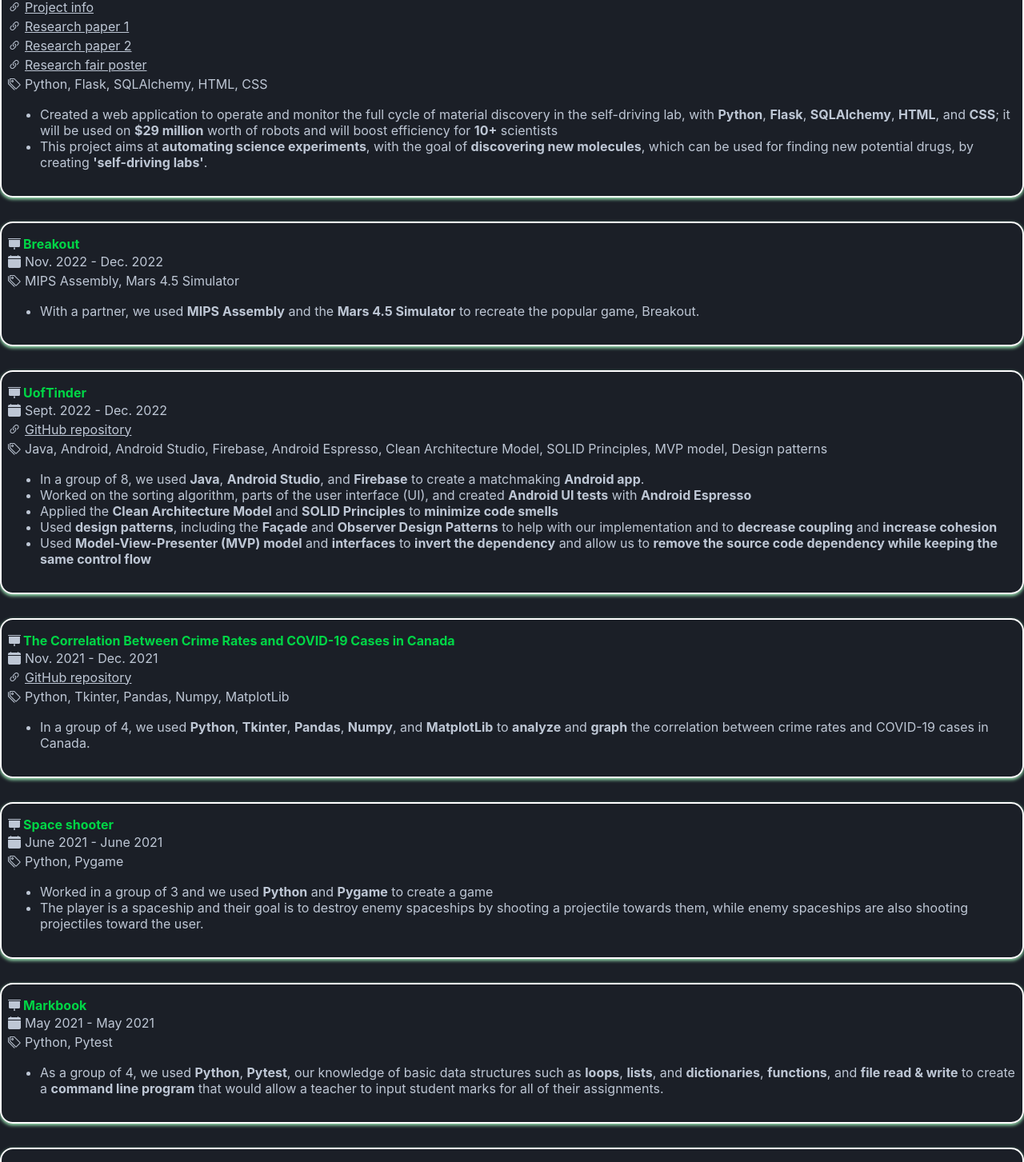
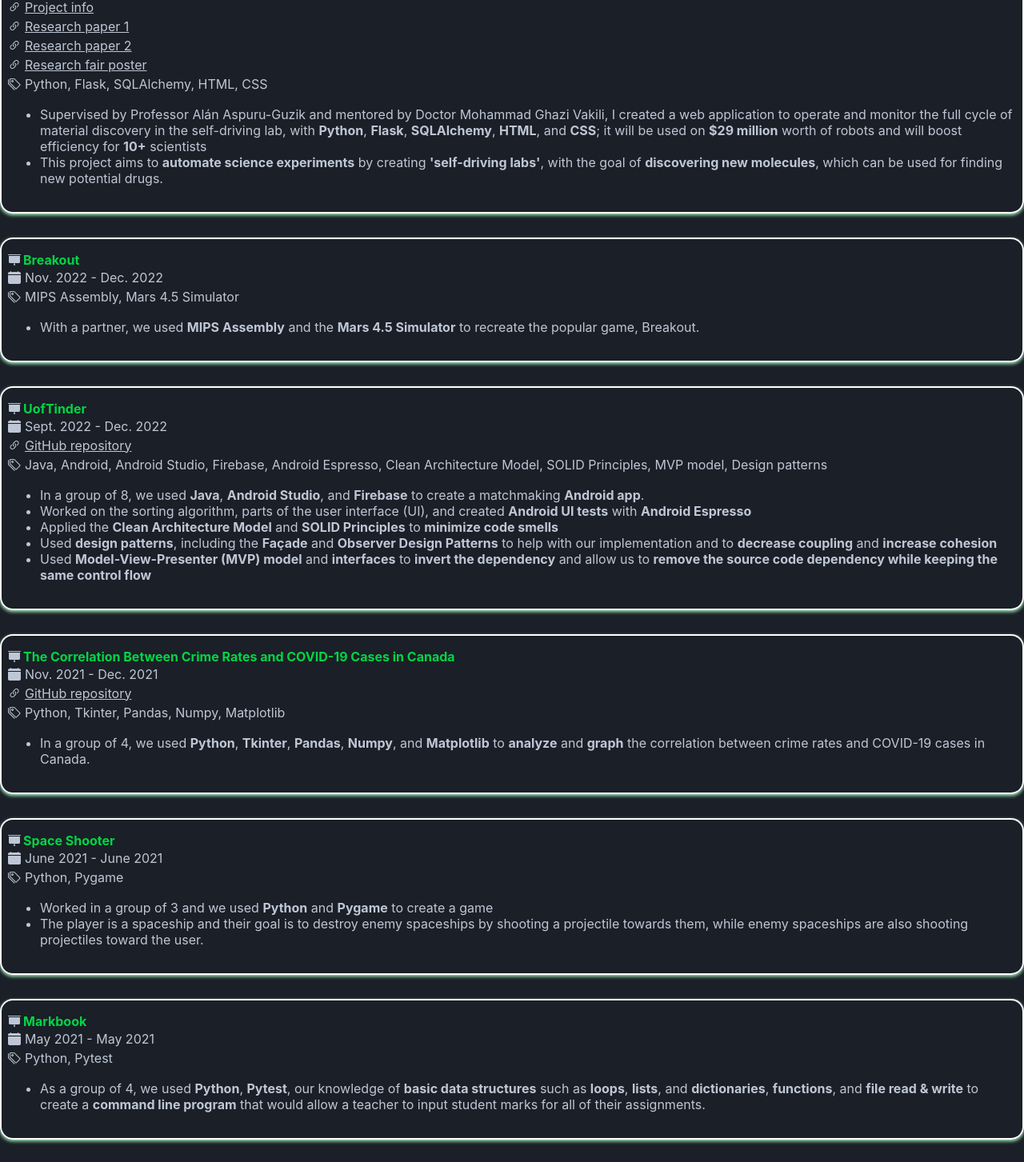
Before and after one commit to nicholaspoon03/nicholaspoon03.github.io, a React (Create React App) app: page /projects in a window 1280 px wide. Shown: the part 1051-2504 px from the top of the page at 80% size. Built offline with nearby package versions, Linux system fonts and the light colour scheme.

Commit message:
fixing typos and other minor changes

```diff
--- a/src/pages/Education/index.jsx
+++ b/src/pages/Education/index.jsx
@@ -10,7 +10,7 @@
                     <div>
                         <b id="uni-title" className="centre-page-content">University of Toronto, Toronto, Ontario, Canada</b>
                         <p className="centre-page-content">HBSc, Computer Science Specialist, Mathematics Minor</p>
-                        <p className="centre-page-content">2021 - 2026 (Expected)</p>
+                        <p className="centre-page-content">Sept. 2021 - May 2026 (Expected)</p>
 
                         <div id="learn-more-cs-div" className="centre-page-content">
                             <a className="button" href="https://web.cs.toronto.edu/" target="_blank" rel="noreferrer noopener">
--- a/src/pages/Home/index.jsx
+++ b/src/pages/Home/index.jsx
@@ -34,7 +34,7 @@
 
                 <div id="home-page-section-padding" />
 
-                <p>Hello! My name is Nicholas Poon and I am a fourth year computer science specialist and math minor at the
+                <p>Hello! My name is Nicholas Poon and I am a fourth year student, specializing in computer science and minoring in mathematics at the
                     University of Toronto. I am currently a software engineer intern on the Android team at Mozilla, working
                     on Firefox for Android. Previously, I was an undergraduate research assistant at the Matter Lab, working
                     on the AI for Discovery and Self-Driving Labs project.</p>
--- a/src/pages/Projects/index.jsx
+++ b/src/pages/Projects/index.jsx
@@ -10,7 +10,7 @@
                     <ProjectCard
                         projectName="Personal Website"
                         duration="June 2025 - Present"
-                        tags="React, Boostrap, Material UI, CSS"
+                        tags="React, Bootstrap, Material UI, CSS"
                         hyperlinks={[{
                             text: "GitHub repository",
                             link: "https://github.com/nicholaspoon03/nicholaspoon03.github.io/",
@@ -83,13 +83,13 @@
                         description={() => (
                             <ul>
                                 <li>
-                                    Created a web application to operate and monitor the full cycle of material discovery in the self-driving lab,
-                                    with <b>Python</b>, <b>Flask</b>, <b>SQLAlchemy</b>, <b>HTML</b>, and <b>CSS</b>; it will be used
-                                    on <b>$29 million</b> worth of robots and will boost efficiency for <b>10+</b> scientists
+                                    Supervised by Professor Alán Aspuru-Guzik and mentored by Doctor Mohammad Ghazi Vakili, I created a web application to operate and
+                                    monitor the full cycle of material discovery in the self-driving lab, with <b>Python</b>, <b>Flask</b>, <b>SQLAlchemy</b>, <b>HTML</b>,
+                                    and <b>CSS</b>; it will be used on <b>$29 million</b> worth of robots and will boost efficiency for <b>10+</b> scientists
                                 </li>
                                 <li>
-                                    This project aims at <b>automating science experiments</b>, with the goal of <b>discovering new molecules</b>, which can be used
-                                    for finding new potential drugs, by creating <b>'self-driving labs'</b>.
+                                    This project aims to <b>automate science experiments</b> by creating <b>'self-driving labs'</b>, with the goal of <b>discovering new molecules</b>, which can be used
+                                    for finding new potential drugs.
                                 </li>
                             </ul>
                         )}
@@ -141,7 +141,7 @@
                     <ProjectCard
                         projectName="The Correlation Between Crime Rates and COVID-19 Cases in Canada"
                         duration="Nov. 2021 - Dec. 2021"
-                        tags="Python, Tkinter, Pandas, Numpy, MatplotLib"
+                        tags="Python, Tkinter, Pandas, Numpy, Matplotlib"
                         hyperlinks={[{
                             text: "GitHub repository",
                             link: "https://github.com/nicholaspoon03/Covid-Crime-Project",
@@ -149,7 +149,7 @@
                         description={() => (
                             <ul>
                                 <li>
-                                    In a group of 4, we used <b>Python</b>, <b>Tkinter</b>, <b>Pandas</b>, <b>Numpy</b>, and <b>MatplotLib</b> to <b>analyze</b> and <b>graph</b> the
+                                    In a group of 4, we used <b>Python</b>, <b>Tkinter</b>, <b>Pandas</b>, <b>Numpy</b>, and <b>Matplotlib</b> to <b>analyze</b> and <b>graph</b> the
                                     correlation between crime rates and COVID-19 cases in Canada.
                                 </li>
                             </ul>
@@ -157,7 +157,7 @@
                     />
 
                     <ProjectCard
-                        projectName="Space shooter"
+                        projectName="Space Shooter"
                         duration="June 2021 - June 2021"
                         tags="Python, Pygame"
                         hyperlinks={null}
@@ -182,7 +182,7 @@
                         description={() => (
                             <ul>
                                 <li>
-                                    As a group of 4, we used <b>Python</b>, <b>Pytest</b>, our knowledge of basic data structures such as <b>loops</b>, <b>lists</b>, and <b>dictionaries</b>, <b>functions</b>,
+                                    As a group of 4, we used <b>Python</b>, <b>Pytest</b>, our knowledge of <b>basic data structures</b> such as <b>loops</b>, <b>lists</b>, and <b>dictionaries</b>, <b>functions</b>,
                                     and <b>file read & write</b> to create a <b>command line program</b> that would allow a teacher to input student marks for all of their assignments.
                                 </li>
                             </ul>
@@ -204,7 +204,7 @@
                                 </li>
                                 <li>
                                     Inspired by my newfound accounting knowledge, I created an accounting app that automatically generates a chart of accounts, trial balance, and income statement with a simple
-                                    input of assets, liabilities, and owner's equity, through <b>command line interface (CLI)</b>.
+                                    input of assets, liabilities, and owner's equity, through a <b>command line interface (CLI)</b>.
                                 </li>
                             </ul>
                         )}
@@ -218,11 +218,11 @@
                         description={() => (
                             <ul>
                                 <li>
-                                    In a group of 2, we used <b>Python</b> and the <b>Arcade</b> library to create a side-scrolling game, where the player is a spaceship and the objective of is to avoid as many
-                                    stars as possible to travel the longest distance. Along the way, there are coins that can be collected for powerups.
+                                    In a group of 2, we used <b>Python</b> and the <b>Arcade</b> library to create a side-scrolling game, where the player is a spaceship and the objective is to avoid as many
+                                    stars as possible and travel the longest distance. Along the way, there are coins that can be collected for powerups.
                                 </li>
                                 <li>
-                                    This is the first application I have ever been a part of.
+                                    This is the first application I have ever been a part of creating.
                                 </li>
                             </ul>
                         )}
```
Also changed, not shown: src/pages/Experience/index.jsx (+12 -8 lines).
